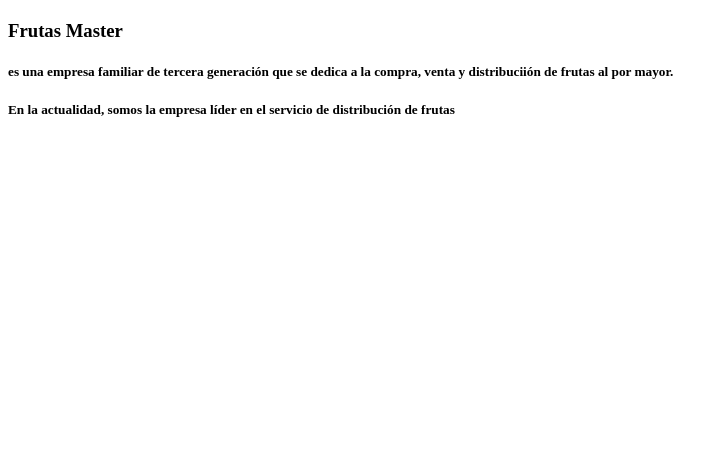
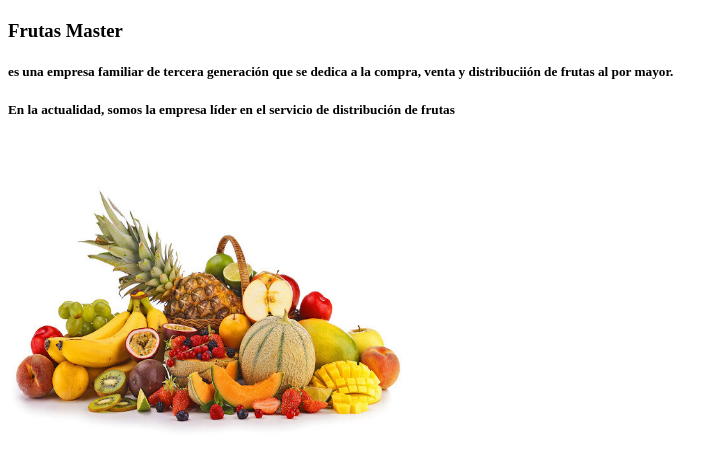
Before and after one commit to macubis/lista-frutas, a plain HTML site: page index.html in a window 1280 px wide. Shown: the part 60-530 px from the top of the page, without its empty margins (0-728 px from the left). Drawn offline with Linux system fonts and the light colour scheme.

Commit message:
añadiendo foto a mi html

```diff
--- a/index.html
+++ b/index.html
@@ -9,5 +9,6 @@
 <h3><b>Frutas Master</b><h3>
 <h5>es una empresa familiar de tercera generación que se dedica a la compra, venta y distribuciión de frutas al por mayor.</h5>
 <h5>En la actualidad, somos la empresa líder en el servicio de distribución de frutas</h5>
+<IMG SRC="fruta.jpg" WIDTH=400 HEIGHT=300>
 </body>
 </html>
```
Also changed, not shown: fruta.jpg (added), 1 other file.
